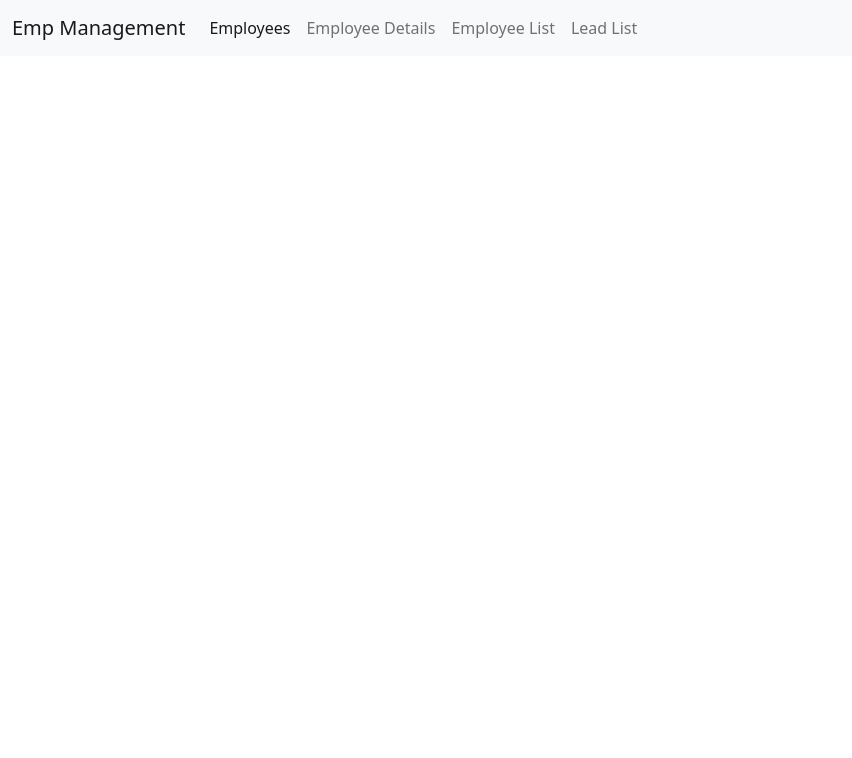
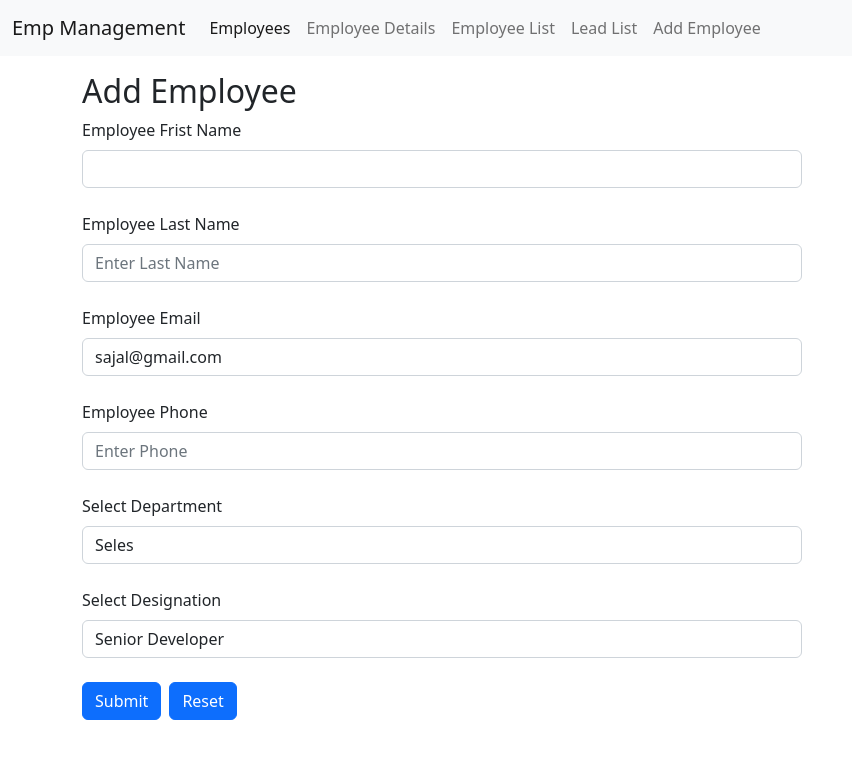
Before and after one commit to SajalSenCSE/EmployeeManagementApp, an Angular app: page /add in a window 1280 px wide. Before the commit this address led to /. Shown: the top 758 px of the page, without its empty margins (0-852 px from the left). Built offline with nearby package versions, Linux system fonts and the light colour scheme.

Commit message:
ConsoleOutputGetValueFromReactiveForm

```diff
--- /dev/null
+++ b/src/app/Employee/employee-add/employee-add.component.css
@@ -0,0 +1,8 @@
+
+
+.error-block{
+    color: red;
+}
+.ng-invalid.ng-touched{
+    border-color: red;
+  }
--- /dev/null
+++ b/src/app/Employee/employee-add/employee-add.component.html
@@ -0,0 +1,58 @@
+<div class="container my-3">
+    <div class="row col-md-8">
+        <div><h2>Add Employee</h2></div>
+        <form [formGroup]="addEmployeeForm" (ngSubmit)="onSubmit()">
+            <div class="form-group">
+                <label for="fName" class="form-label">Employee Frist Name</label>
+                <input type="text" class="form-control"  formControlName="FName">
+                <span class="error-block" *ngIf="!FName.valid &&(FName.touched || submited)">
+                    Frist Name is Required
+                </span>
+            </div><br>
+            <div class="form-group">
+                <label for="lName" class="form-label">Employee Last Name</label><br>
+                <input type="text" class="form-control" placeholder="Enter Last Name" formControlName="LName">
+                <span class="error-block" *ngIf="!LName.valid && (LName.touched || submited)">Last Name is Required</span>
+            </div><br>
+            <div class="form-group">
+                <label for="email" class="form-label">Employee Email</label><br>
+                <input type="email" class="form-control" placeholder="Enter Email" formControlName="Email">
+                <span class="error-block" *ngIf="!Email.valid && (Email.touched || submited)">
+                    <span *ngIf="Email.hasError('required')">
+                        Please Provide Email
+                    </span>
+                    <span *ngIf="Email.hasError('email')">Please Provide Valid  Email</span>
+                </span>
+            </div><br>
+            <div class="form-group">
+                <label for="number" class="form-label">Employee Phone</label><br>
+                <input type="number" class="form-control" placeholder="Enter Phone" formControlName="Phone">
+                <span class="error-block" *ngIf="!Phone.valid && (Phone.touched || submited)">
+                    <span *ngIf="Phone.hasError('required')">
+                        Please Provide Phone
+                    </span>
+                    <span *ngIf="Phone.hasError('maxlength')">
+                        Max Lengtht less then 11
+                    </span>
+                </span>
+            </div><br>
+            <div class="form-group">
+                <label for="exampleFormControlSelect1" class="form-label">Select Department</label><br>
+                <select class="form-control" formControlName="Department">
+                    <option *ngFor="let data of Departments" value={{data.Id}}>{{data.Name}}</option>
+                </select>
+                <span class="error-block" *ngIf="!Department.valid && (Department.touched || submited)">Select A Department</span>
+            </div><br>
+            <div class="form-group">
+                <label for="exampleFormControlSelect1" class="form-label">Select Designation</label><br>
+                <select class="form-control" formControlName="Designation">
+                    <option *ngFor="let data of Designations" value={{data.Id}}>{{data.Name}}</option>
+                </select>
+                <span class="error-block" *ngIf="!Designation.valid && (Designation.touched || submited)">Select Designation</span>
+            </div><br>
+            <button type="submit" class="btn btn-primary">Submit</button>
+            <button type="reset" class="btn btn-primary ms-2">Reset</button>
+
+        </form>
+    </div>
+</div>
--- /dev/null
+++ b/src/app/Employee/employee-add/employee-add.component.ts
@@ -0,0 +1,100 @@
+import { Component, OnInit } from '@angular/core';
+import { FormControl, FormGroup, Validators } from '@angular/forms';
+import { Dropdown } from 'src/app/models/dropdown';
+import { EmployeeInput } from 'src/app/models/EmployeeInput';
+
+@Component({
+  selector: 'app-employee-add',
+  templateUrl: './employee-add.component.html',
+  styleUrls: ['./employee-add.component.css']
+})
+export class EmployeeAddComponent implements OnInit {
+
+  addEmployeeForm: FormGroup;
+  submited:boolean=false;
+  Departments: Dropdown[] = [
+    {
+      "Id": 1,
+      "Name": 'Seles'
+    },
+    {
+      "Id": 2,
+      "Name": 'Account'
+    },
+    {
+      "Id": 3,
+      "Name": 'Marketing'
+    },
+    {
+      "Id": 4,
+      "Name": 'Developer'
+    }
+  ]
+
+  Designations: Dropdown[] = [
+    {
+      "Id": 1,
+      "Name": 'Senior Developer'
+    },
+    {
+      "Id": 2,
+      "Name": 'Developer'
+    },
+    {
+      "Id": 3,
+      "Name": 'Junior Developer'
+    },
+    {
+      "Id": 4,
+      "Name": 'Team Leader'
+    }
+  ]
+
+  constructor() { }
+
+  ngOnInit(): void {
+    this.addEmployeeForm = new FormGroup({
+      FName: new FormControl(null, Validators.required),
+      LName: new FormControl(null, Validators.required),
+      Email: new FormControl('sajal@gmail.com', [Validators.required, Validators.email]),
+      Phone: new FormControl(null, [Validators.required, Validators.maxLength(11)]),
+      Department: new FormControl(1, [Validators.required]),
+      Designation: new FormControl(1, Validators.required)
+    })
+  }
+
+  onSubmit() {
+    this.submited=true;
+    if (this.addEmployeeForm.valid) {
+      console.log(this.addEmployeeForm.value.FName)
+      console.log(this.addEmployeeForm.value.LName)
+      console.log(this.addEmployeeForm.value.Email)
+      console.log(this.addEmployeeForm.value.Phone)
+      console.log(this.addEmployeeForm.value.Department)
+      console.log(this.addEmployeeForm.value.Designation)
+      this.submited=false;
+    } else {
+
+      console.log("Frorm is not valid")
+    }
+  }
+
+  get FName(){
+    return this.addEmployeeForm.get('FName') as FormControl;
+  }
+  get LName(){
+    return this.addEmployeeForm.get('LName') as FormControl;
+  }
+  get Phone(){
+    return this.addEmployeeForm.get('Phone') as FormControl;
+  }
+  get Email(){
+    return this.addEmployeeForm.get('Email') as FormControl;
+  }
+  get Department(){
+    return this.addEmployeeForm.get('Department') as FormControl;
+  }
+  get Designation(){
+    return this.addEmployeeForm.get('Designation') as FormControl;
+  }
+}
--- a/src/app/app-routing.module.ts
+++ b/src/app/app-routing.module.ts
@@ -1,5 +1,6 @@
 import { NgModule } from '@angular/core';
 import { RouterModule, Routes } from '@angular/router';
+import { EmployeeAddComponent } from './Employee/employee-add/employee-add.component';
 import { EmployeeDetailsComponent } from './Employee/employee-details/employee-details.component';
 import { EmployeeListComponent } from './Employee/employee-list/employee-list.component';
 import { LeadListComponent } from './lead-list/lead-list.component';
@@ -7,6 +8,7 @@ import { LeadListComponent } from './lead-list/lead-list.component';
 const routes: Routes = [
   { path: 'emplist', component: EmployeeListComponent },
   { path: 'empdetails', component: EmployeeDetailsComponent },
+  { path: 'add', component: EmployeeAddComponent },
   { path: 'leadist', component: LeadListComponent },
 ];
 
--- a/src/app/app.module.ts
+++ b/src/app/app.module.ts
@@ -17,9 +17,10 @@ import { MatPaginatorModule } from '@angular/material/paginator';
 import { AgePipe } from './pipes/age.pipe';
 import { SortPipe } from './pipes/sort.pipe';
 import { FilterPipe } from './pipes/filter.pipe';
-import { FormsModule } from '@angular/forms';
+import { FormsModule, ReactiveFormsModule } from '@angular/forms';
 import { LeadListComponent } from './lead-list/lead-list.component';
 import { PaginationModule,PaginationConfig } from 'ngx-bootstrap/pagination';
+import { EmployeeAddComponent } from './Employee/employee-add/employee-add.component';
 
 
 @NgModule({
@@ -32,6 +33,7 @@ import { PaginationModule,PaginationConfig } from 'ngx-bootstrap/pagination';
     SortPipe,
     FilterPipe,
     LeadListComponent,
+    EmployeeAddComponent,
   ],
   imports: [
     BrowserModule,
@@ -39,6 +41,7 @@ import { PaginationModule,PaginationConfig } from 'ngx-bootstrap/pagination';
     HttpClientModule,
     FormsModule,
     PaginationModule,
+    ReactiveFormsModule
   ],
   providers: [EmployeeServiceService,PaginationConfig ],
   bootstrap: [AppComponent],
--- /dev/null
+++ b/src/app/models/Dropdown.ts
@@ -0,0 +1,4 @@
+export interface Dropdown {
+    Id: number,
+    Name: string
+}
--- /dev/null
+++ b/src/app/models/EmployeeInput.ts
@@ -0,0 +1,9 @@
+export interface EmployeeInput {
+    Id: number,
+    FName: string,
+    LName: string,
+    Email: string,
+    Phone: string,
+    Department: number,
+    Designation: number,
+}
--- a/src/app/navbar/navbar.component.html
+++ b/src/app/navbar/navbar.component.html
@@ -19,6 +19,9 @@
         <li class="nav-item">
           <a class="nav-link" routerLink="leadist">Lead List</a>
         </li>
+        <li class="nav-item">
+          <a class="nav-link" routerLink="add">Add Employee</a>
+        </li>
       </ul>
     </div>
   </div>
```
Also changed, not shown: 1 other file (tests, documents, lock files or other folders).
